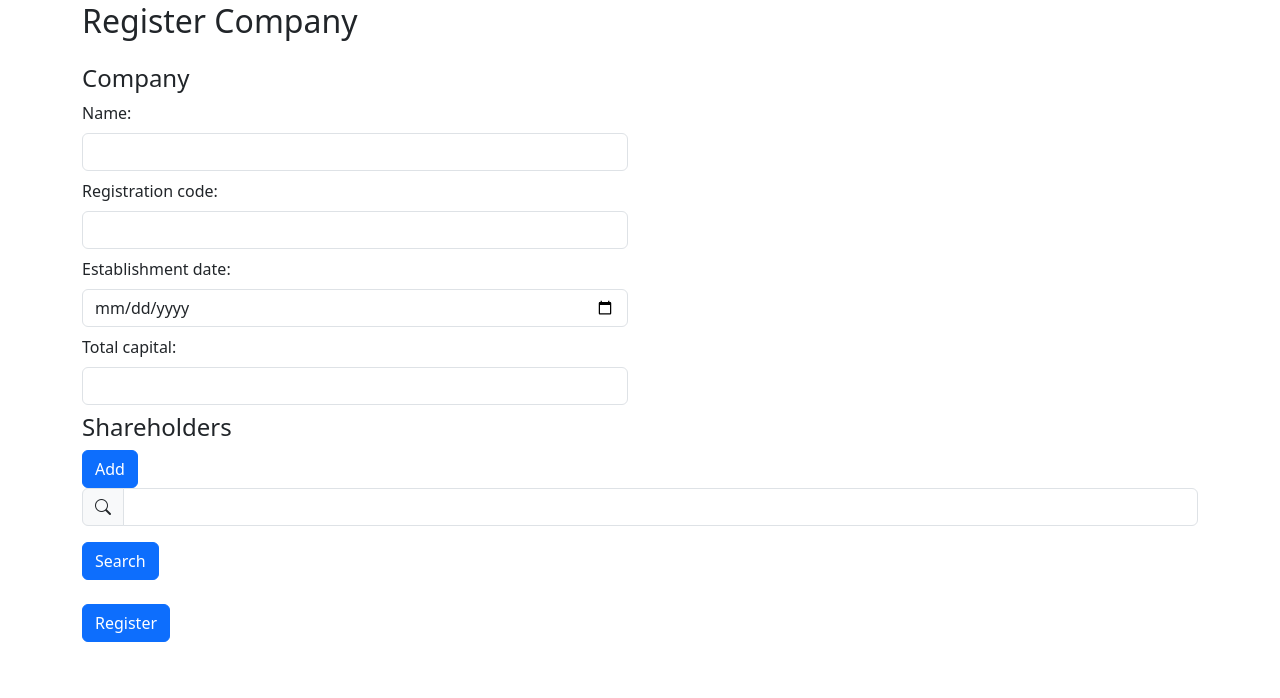
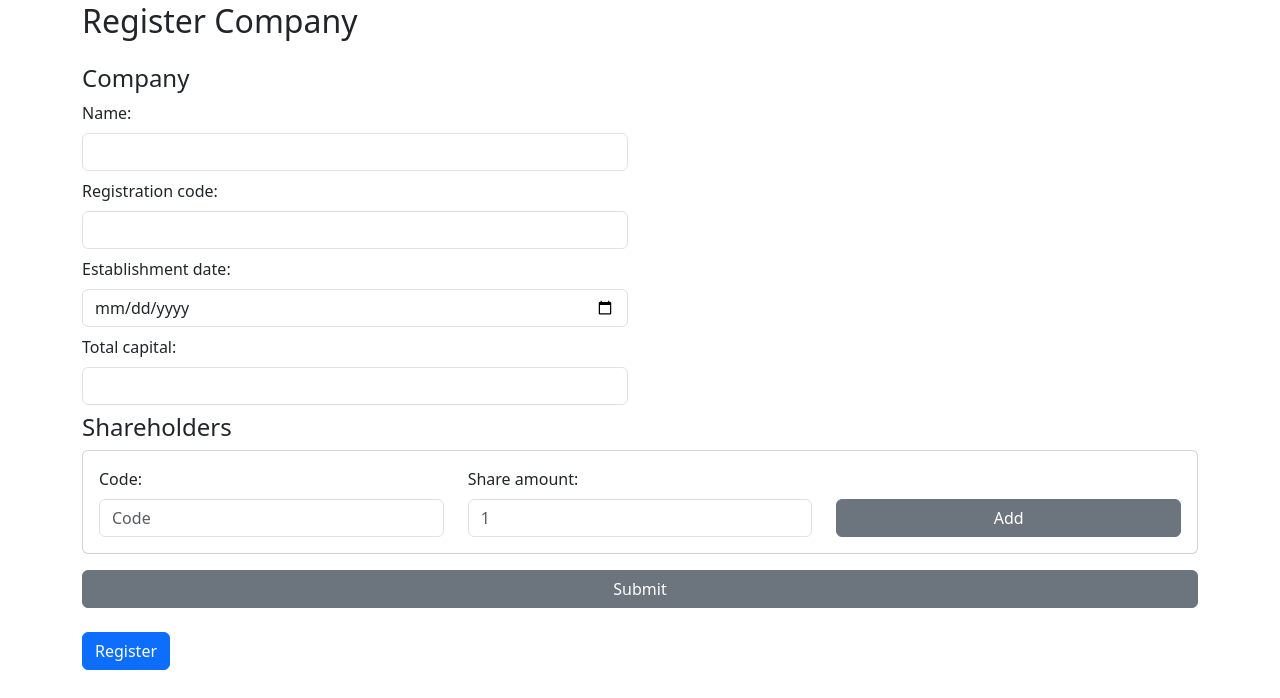
Before and after one commit to stennn2001/prooviulesanne, a Django app: page /asutamise_vorm/ in a window 1280 px wide. Shown: the part 102-800 px from the top of the page. Run offline with Django 5.2, Linux system fonts and the light colour scheme; some libraries are stand-ins or nearby versions.

Commit message:
added form

```diff
--- a/business_registry/urls.py
+++ b/business_registry/urls.py
@@ -4,5 +4,4 @@ from . import views
 
 urlpatterns = [
 path("", views.company_create, name="company_create"),
-path("", views.person, name="person"),
 ]
--- a/business_registry/views.py
+++ b/business_registry/views.py
@@ -5,10 +5,9 @@ from .forms import CompanyCreationForm
 def company_create(request):
 
     if request.method == "POST":
-        print(request.post)
         form = CompanyCreationForm(request.POST)
         if form.is_valid():
-            company = form.save()
+            form.save()
             print("KATSE", form.cleaned_data)
     else:
         form = CompanyCreationForm()
@@ -16,6 +15,3 @@ def company_create(request):
         "form": form
     }
     return render(request, "business_registry/company_create.html", context)
-
-def person(request):
-    print("helllllooo")
--- a/templates/base.html
+++ b/templates/base.html
@@ -16,6 +16,8 @@
         <link rel="stylesheet"
             href="https://cdn.jsdelivr.net/npm/bootstrap-icons@1.3.0/font/bootstrap-icons.css">
 
+        <script src="https://code.jquery.com/jquery-3.7.1.min.js"></script>
+
         <title>Test</title>
     </head>
     <body>
--- a/templates/business_registry/company_create.html
+++ b/templates/business_registry/company_create.html
@@ -85,33 +85,120 @@
 
         <h2 class="h4">Shareholders</h2>
 
-        <!-- Modal -->
-        <button type="button" class="btn btn-primary" data-bs-toggle="modal"
-            data-bs-target="#exampleModal">
-            Add
-        </button>
-        {% include 'includes/add_shareholder.html' %}
-        <!-- Modal end-->
+        <div class="card mb-3">
+            <div class="card-body">
+                <div class="row">
+                    <div class="col-md-4">
+                        <label class="form-label">Code:</label>
+                        <input type="text" class="form-control"
+                            id="shareholderCode"
+                            placeholder="Code" />
+                    </div>
+                    <div class="col-md-4">
+                        <label class="form-label">Share amount:</label>
+                        <input type="text" class="form-control"
+                            id="shareholderShareAmount" placeholder="1" />
+                    </div>
+                    <div class="col-md-4">
+                        <label class="form-label">&nbsp;</label>
+                        <button type="button" id="addShareholder"
+                            class="btn btn-secondary w-100">Add</button>
+                    </div>
+                </div>
+            </div>
+        </div>
 
-        <form method="GET" action="{% url 'person' %}">
+        <ul id="shareholders">
+            <li class="mt-3">
+                <div data-shareholder-name>Firstname Lastname</div>
+                <div data-shareholder-type>person</div>
+                <div data-shareholder-code>12345678</div>
+                <div>
+                    <input type="text" class="form-control w-25"
+                        data-shareholder-share-amount />
+                </div>
 
-            <div class="input-group mb-3">
-                <span class="input-group-text" id="basic-addon1"><i
-                        class="bi bi-search"></i></span>
-                <input type="text" name="search" class="form-control"
-                    id="businesSearchInput"
-                    value="{{ search_info }}"
-                    aria-describedby="basic-addon1">
-            </div>
+                <input type="hidden" data-shareholder-type />
+                <input type="hidden" data-shareholder-id />
+            </li>
+        </ul>
 
-            <button type="submit"
-                class="btn btn-primary">Search</button>
+        <button type="button" id="submitForm"
+            class="btn btn-secondary w-100">Submit</button>
 
-        </form>
-
-        <button type="submit" class="btn btn-primary mt-4">Register</button>
+        <button type="submit"
+            onclick="return confirm('Are you sure you want to register this company?')"
+            class="btn btn-primary mt-4">Register</button>
     </form>
 
 </div>
 
+<script>
+$(function () {
+    const shareholders = $('#shareholders');
+    const shareholderTemplate = shareholders.html();
+
+    shareholders.find('li:first').remove();
+
+    $('#addShareholder').click(function () {
+        addShareholder('person', $('#shareholderCode').val(), $('#shareholderShareAmount').val());
+    });
+
+    $('#submitForm').click(function () {
+        var formData = $('form').serializeArray();
+        var jsonData = {};
+
+        formData.forEach(function(item) {
+            var keys = item.name.replace(/\[|\]/g, '.').split('.');
+            keys.reduce(function(acc, key, index) {
+                if (index === keys.length - 1) {
+                    acc[key] = item.value;
+                } else {
+                    if (!acc[key]) {
+                        acc[key] = {};
+                    }
+                }
+                return acc[key];
+            }, jsonData);
+        });
+
+        console.log(JSON.stringify(jsonData));
+    });
+
+    function countShareholders() {
+        return shareholders.children().length;
+    }
+
+    function addShareholder(type, code, shareAmount) {
+        //TODO: API call
+
+        const response = {
+            'id': 1,
+            'type': 'person',
+            'name': 'John Doe',
+            'code': 123456789,
+        };
+
+        addShareholderRow(response.id, response.type, response.name, response.code, shareAmount);
+    }
+
+    function addShareholderRow(id, type, name, code, shareAmount) {
+        const shareholder = $(shareholderTemplate);
+        const row = countShareholders() - 1;
+
+        shareholder.find('[data-shareholder-name]').text(name);
+        shareholder.find('[data-shareholder-type]').text(type);
+        shareholder.find('[data-shareholder-code]').text(code);
+        shareholder.find('[data-shareholder-share-amount]').text(shareAmount);
+
+        shareholder.find('input[data-shareholder-type]').attr('name', `shareholders[${row}][type]`).val(type);
+        shareholder.find('input[data-shareholder-id]').attr('name', `shareholders[${row}][id]`).val(id);
+        shareholder.find('input[data-shareholder-share-amount]').attr('name', `shareholders[${row}][share_amount]`).val(shareAmount);
+
+        shareholders.append(shareholder);
+        console.log(shareholder.html());
+    }
+});
+</script>
+
 {% endblock %}
--- a/templates/includes/add_shareholder.html
+++ /dev/null
@@ -1,24 +0,0 @@
-<!-- Modal -->
-<div class="modal fade" id="exampleModal" tabindex="-1"
-aria-labelledby="exampleModalLabel" aria-hidden="true">
-<div class="modal-dialog">
-    <div class="modal-content">
-        <div class="modal-header">
-            <h1 class="modal-title fs-5"
-                id="exampleModalLabel">Modal title</h1>
-            <button type="button" class="btn-close"
-                data-bs-dismiss="modal" aria-label="Close"></button>
-        </div>
-        <div class="modal-body">
-            ...
-        </div>
-        <div class="modal-footer">
-            <button type="button" class="btn btn-secondary"
-                data-bs-dismiss="modal">Close</button>
-            <button type="button"
-                class="btn btn-primary">Add</button>
-        </div>
-    </div>
-</div>
-</div>
-<!-- Modal -->
```
Also changed, not shown: business_registry/migrations/0001_initial.py (added).
